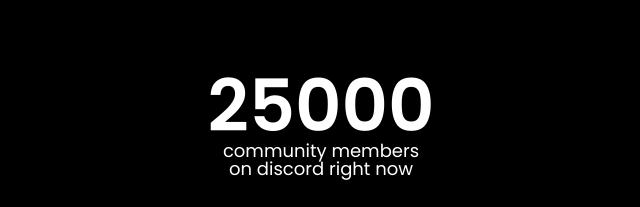
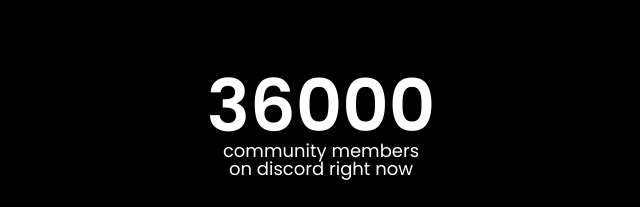
Before and after one commit to AialProkopev/imaginary-ones, a plain HTML site: page index.html in a window 1280 px wide. Shown: the part 818-1025 px from the top of the page, 319-959 px from the left. Drawn offline with nearby package versions, Linux system fonts and the light colour scheme.

Commit message:
discord members

```diff
--- a/index.html
+++ b/index.html
@@ -61,7 +61,7 @@
       <div class="container">
         <div class="main__discord discord">
           <div class="discord__text">
-            <h1>25000</h1>
+            <h1>36000</h1>
           </div>
           <p>community members <br> on discord right now</p>
           <img src="assets/Discord.svg" alt="discord">
```
